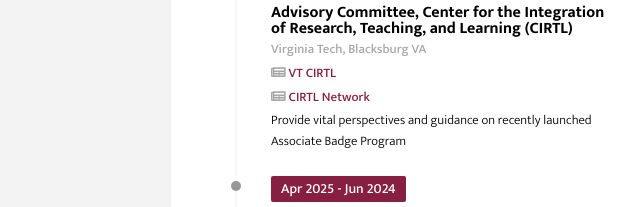
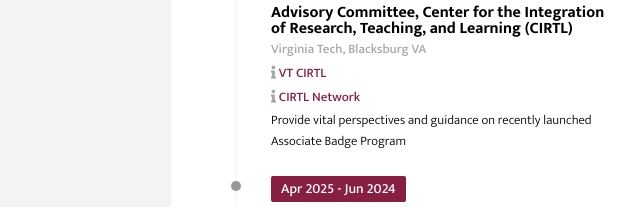
Before and after one commit to ainul-huda/ainul-huda.github.io, a plain HTML site: page service.html in a window 1280 px wide. Shown: the part 749-956 px from the top of the page, 129-769 px from the left. Drawn offline with Linux system fonts and the light colour scheme.

Commit message:
Update service.html

```diff
--- a/service.html
+++ b/service.html
@@ -103,11 +103,11 @@
                                 <h6 class="time-line-item-title">Advisory Committee, Center for the Integration of Research, Teaching, and Learning (CIRTL)</h6>
                                 <p class="time-line-item-subtitle">Virginia Tech, Blacksburg VA</p>
                                 <p class="time-line-item-subtitle">
-                                    <i class="fas fa-newspaper"></i>
+                                    <i class="fas fa-info"></i>
                                     <a href="https://cirtl.vt.edu" target="_blank">VT CIRTL</a>
                                 </p>
                                 <p class="time-line-item-subtitle">
-                                    <i class="fas fa-newspaper"></i>
+                                    <i class="fas fa-info"></i>
                                     <a href="https://cirtl.net" target="_blank">CIRTL Network</a>
                                 </p>
                                 <p class="time-line-item-content">Provide vital perspectives and guidance on recently launched Associate Badge Program</p>
```
